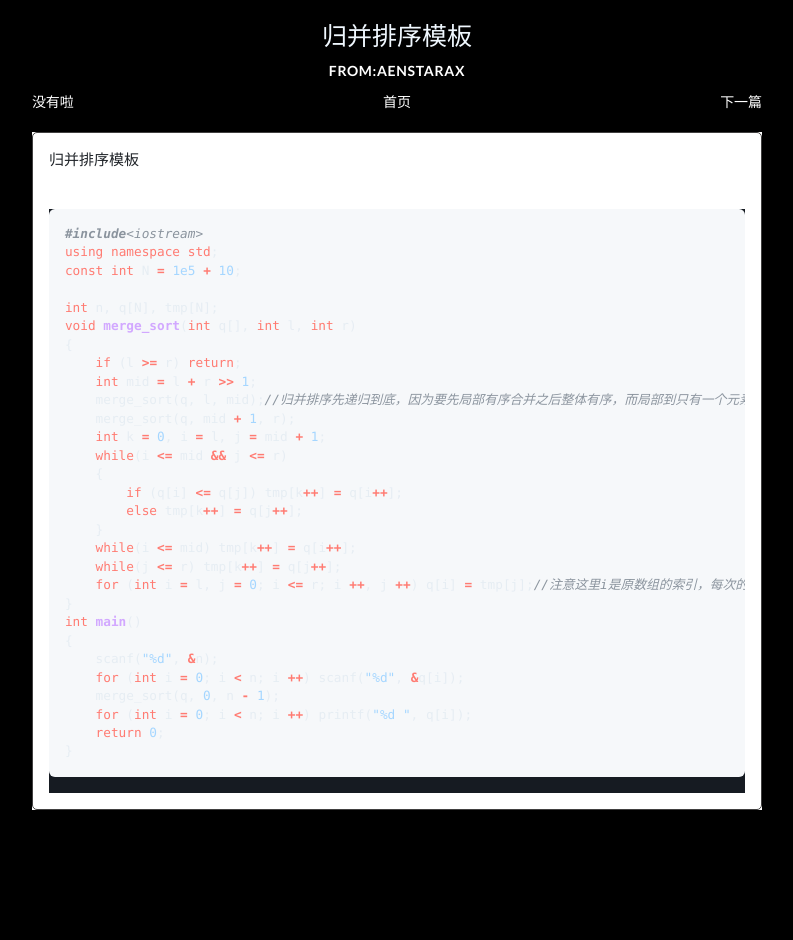
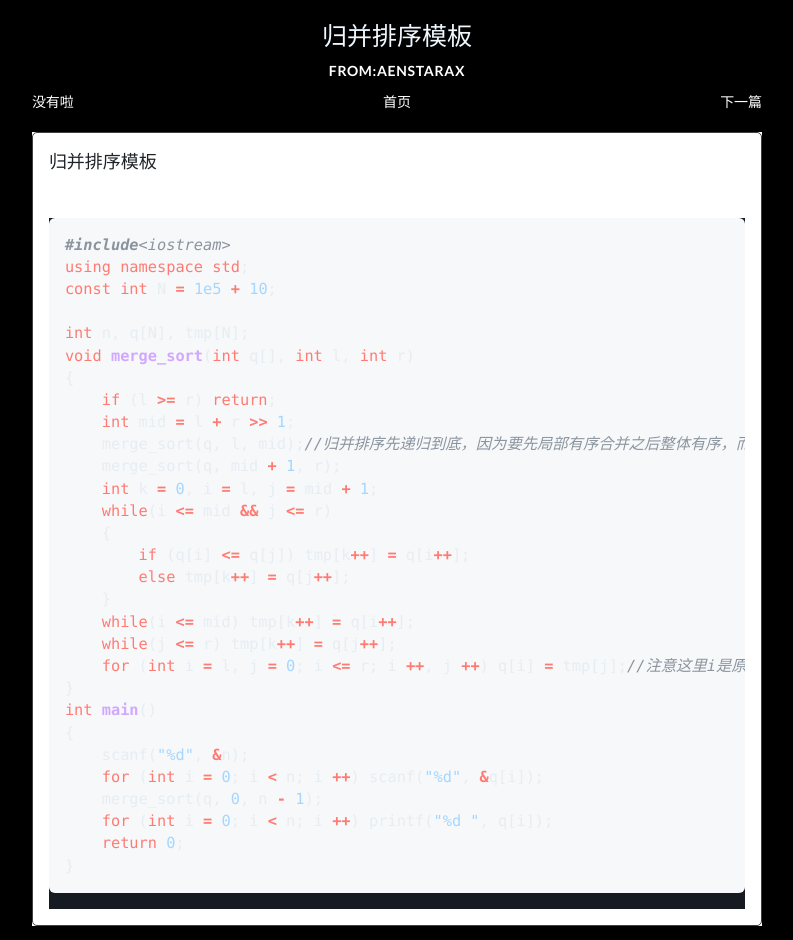
Before and after one commit to aurora-wangq/AenStarBlog, a Django app: page /post/1 in a window 1320 px wide; the page is wider, and only the part inside the window is pictured. Shown: that part, without its empty margins (263-1056 px from the left). Before the commit the page ends 810 px from the top of that part, so only its background shows below. Run offline with Django 5.2, Linux system fonts and the light colour scheme; some libraries are stand-ins or nearby versions.

Commit message:
change font size

```diff
--- a/post/templates/post/view.html
+++ b/post/templates/post/view.html
@@ -54,7 +54,7 @@
                 </div>
                 <br>
                 <article class="markdown-body">
-                    <div class="md" style="font-size: 15px;">{{ post.content | markdown | safe }}</div>
+                    <div class="md" style="font-size: 18px;">{{ post.content | markdown | safe }}</div>
                 </article>
             </div>
         </div>
```
